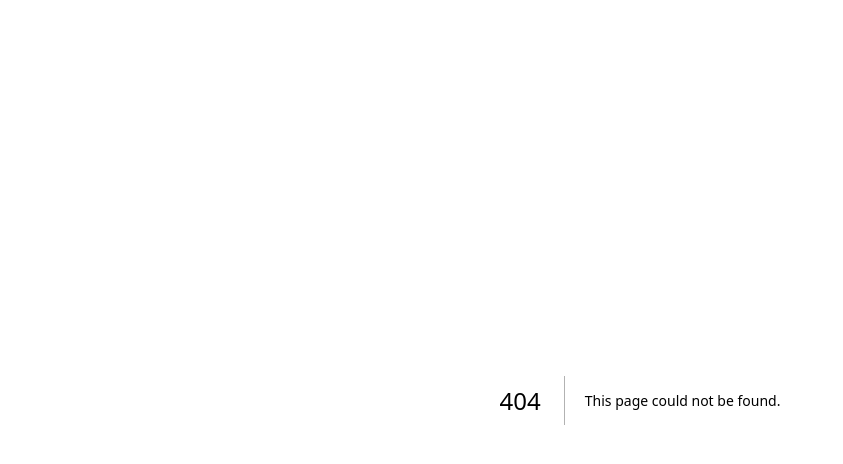
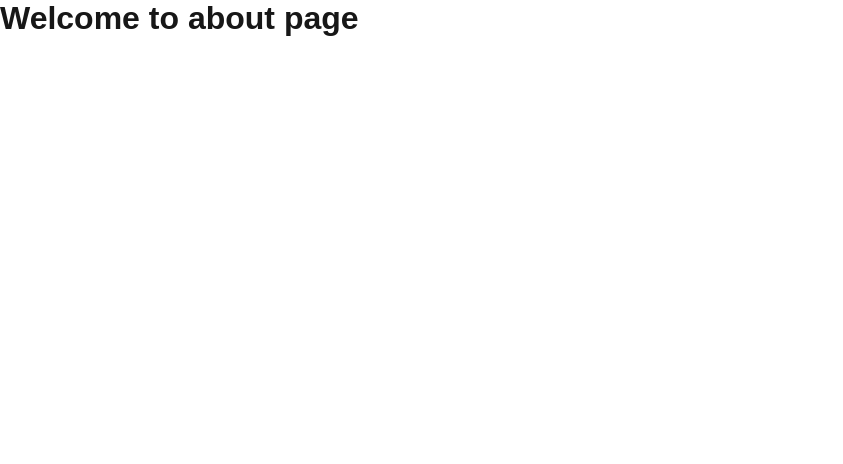
Before and after one commit to apexlawnaniket/nextjs-test, a Next.js app: page /about in a window 1280 px wide. Before the commit this address had no page. Shown: the top 464 px of the page, without its empty margins (0-843 px from the left). Built offline with nearby package versions, Linux system fonts and the light colour scheme.

Commit message:
add page

```diff
--- /dev/null
+++ b/app/about/page.js
@@ -0,0 +1,12 @@
+'use client';
+import React from 'react';
+
+const About = () => {
+  return (
+    <div>
+      <h1> Welcome to about page </h1>
+    </div>
+  );
+};
+
+export default About;
--- a/app/page.js
+++ b/app/page.js
@@ -1,4 +1,4 @@
-import { basePath } from '@/next.config';
+import { basePath } from '/next.config';
 import Image from 'next/image';
 import styles from './page.module.css';
 
```
